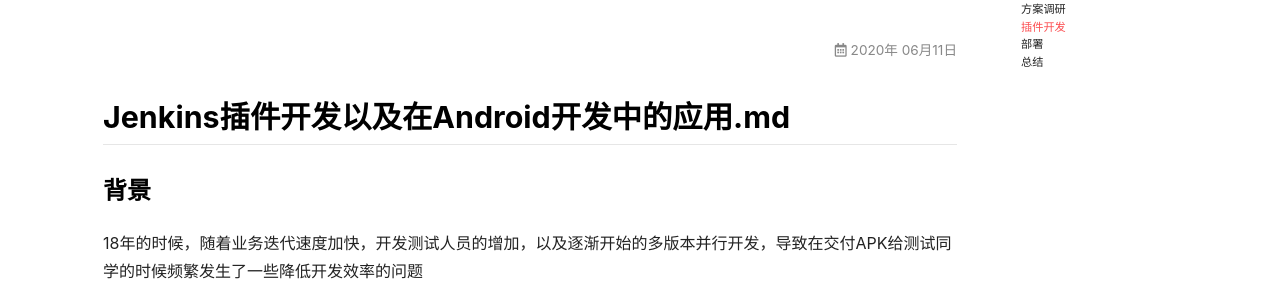
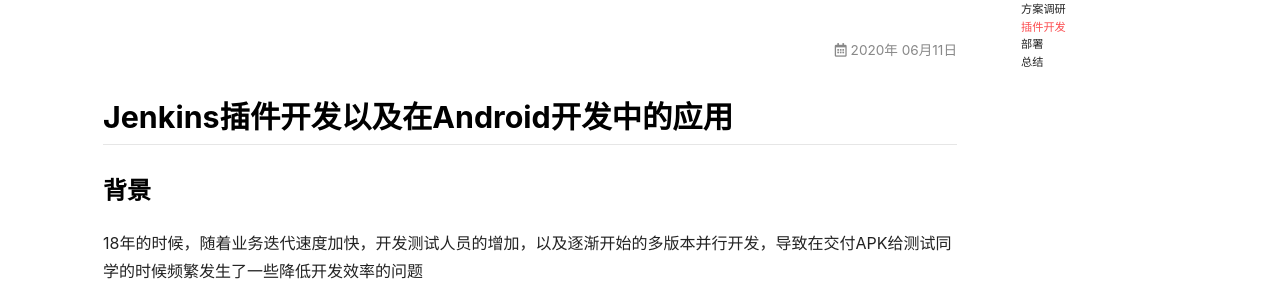
Before and after one commit to erleizh/erleizh.github.io, a Jekyll site: the page built from _posts/2020-06-11-Jenkins插件开发以及在Android开发中的应用.md, in a window 1280 px wide and 900 px high. Shown: the part 180-476 px from the top of the window. Built offline with Jekyll 4.4.1, drawn with Linux system fonts in a browser that asks for light colours; nearby versions of some CDN libraries; some of the changed text lies outside the part shown.

```diff
--- a/_posts/2020-06-11-Jenkins插件开发以及在Android开发中的应用.md
+++ b/_posts/2020-06-11-Jenkins插件开发以及在Android开发中的应用.md
@@ -1,4 +1,4 @@
-## Jenkins插件开发以及在Android开发中的应用.md
+## Jenkins插件开发以及在Android开发中的应用
 
 ### 背景
 
```
Also changed, not shown: _posts/2020-09-30-破解腾讯登录滑动验证.md (+1 -1 lines).
